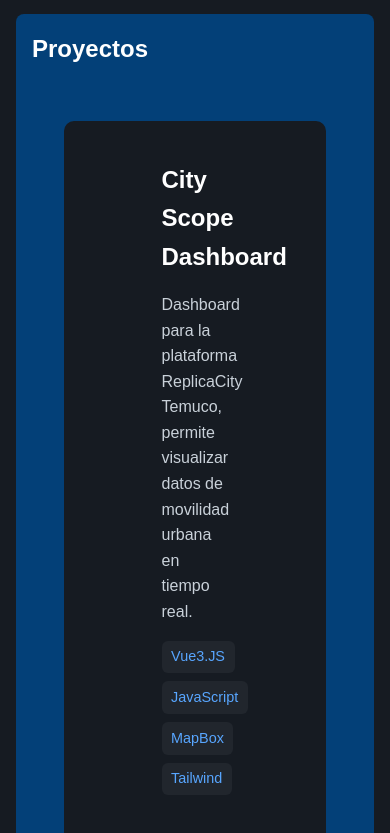
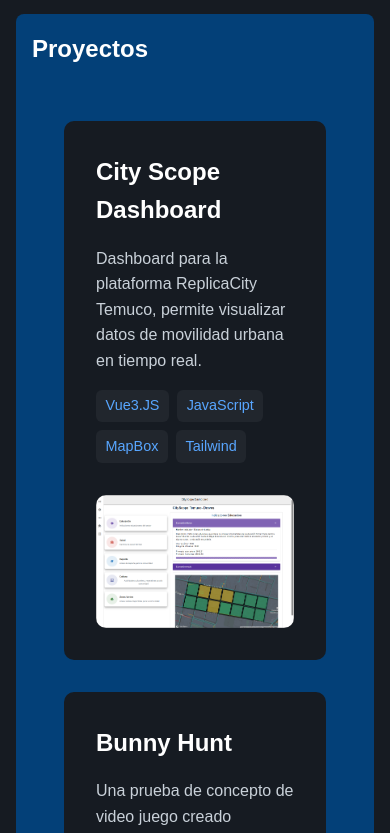
Before and after one commit to CarlosEsteban-afk/portfolio, a Vue app: page / in a window 390 px wide. Shown: the part 2360-3193 px from the top of the page. Built offline with nearby package versions, Linux system fonts and the light colour scheme.

Commit message:
Fixed card wrapper and corrections to the image paths

```diff
--- a/src/components/ProjectCard.vue
+++ b/src/components/ProjectCard.vue
@@ -76,7 +76,10 @@ const props = defineProps<{
     width: 100%; /* Allow image to take full width */
     padding: 1rem; /* Adjust padding */
   }
-
+  .project-text {
+    width: 100%; /* Allow text to take full width on smaller screens */
+    padding: 1rem; /* Adjust padding */
+  }
   .project-image img {
     max-height: 300px; /* Optional: limit the height of the image on small screens */
     object-fit: cover; /* Ensure the image covers the available space */
--- a/src/components/sections/ProjectSection.vue
+++ b/src/components/sections/ProjectSection.vue
@@ -6,14 +6,14 @@ const projects = [
     description:
       'Dashboard para la plataforma ReplicaCity Temuco, permite visualizar datos de movilidad urbana en tiempo real.',
     tags: ['Vue3.JS', 'JavaScript', 'MapBox', 'Tailwind'],
-    image: '/src/assets/city-dashboard.png',
+    image: './src/assets/city-dashboard.png',
     link: 'https://example.com',
   },
   {
     title: 'Bunny Hunt',
     description: 'Una prueba de concepto de video juego creado utilizando PhaserJS.',
     tags: ['Figma', 'JavaScript', 'SpringBoot', 'Vue3.JS', 'PhaserJS'],
-    image: '/src/assets/bunny-hunt.png',
+    image: './src/assets/bunny-hunt.png',
     link: 'https://example2.com',
   },
   {
@@ -21,7 +21,7 @@ const projects = [
     description:
       'POC Aplicación movil que muestra una lista de Pokémon utilizando la API de PokeAPI.',
     tags: ['Figma', 'React-native', 'JavaScript', 'PhaserJS'],
-    image: '/src/assets/bunny-hunt.png',
+    image: './src/assets/bunny-hunt.png',
     link: 'https://example2.com',
   },
   {
@@ -29,7 +29,7 @@ const projects = [
     description:
       'Laboratorio de análisis de malware, diseñado para identificar y mitigar amenazas cibernéticas.',
     tags: ['Python', 'Cuckoo Sandbox', 'YARA', 'Wireshark'],
-    image: '/src/assets/bunny-hunt.png',
+    image: './src/assets/bunny-hunt.png',
     link: 'https://example2.com',
   },
 ]
```
